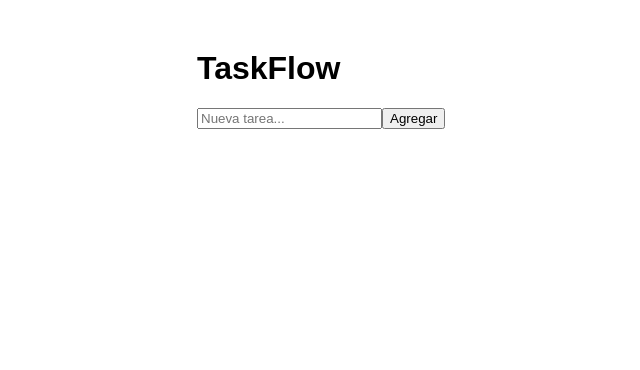
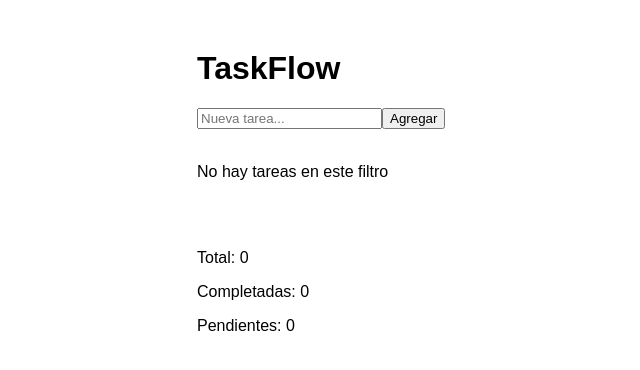
Before and after one commit to Fernando241/TaskFlow, a Vue app: page / in a window 1280 px wide. Shown: the top 370 px of the page, without its empty margins (143-783 px from the left). Built offline with nearby package versions, Linux system fonts and the light colour scheme.

Commit message:
feat: add task filtering with derived state and improve task visibility

```diff
--- a/src/components/tasks/TaskList.vue
+++ b/src/components/tasks/TaskList.vue
@@ -1,7 +1,12 @@
 <template>
     <div>
+
+    <p v-if="!store.filteredTasks.length">
+        No hay tareas en este filtro
+    </p>
+
     <TaskItem
-        v-for="task in store.tasks"
+        v-for="task in store.filteredTasks"
         :key="task.id"
         :task="task"
     />
--- a/src/stores/taskStore.js
+++ b/src/stores/taskStore.js
@@ -2,8 +2,34 @@ import { defineStore } from 'pinia'
 
 export const useTaskStore = defineStore('task', {
     state: () => ({
-    tasks: []
+    tasks: [],
+    filter: 'all', //'all' | 'completed' | 'pending'
     }),
+
+    getters: {
+    filteredTasks(state) {
+        switch (state.filter) {
+        case 'completed':
+            return state.tasks.filter(task => task.completed)
+        case 'pending':
+            return state.tasks.filter(task => !task.completed)
+        default:
+            return state.tasks
+        }
+    },
+
+    totalTasks(state) {
+        return state.tasks.length
+    },
+
+    completedTasks(state) {
+        return state.tasks.filter(task => task.completed).length
+    },
+
+    pendingTasks(state) {
+        return state.tasks.filter(task => !task.completed).length
+    }
+    },
 
     actions: {
     loadTasks() {
@@ -37,6 +63,11 @@ export const useTaskStore = defineStore('task', {
     deleteTask(id) {
         this.tasks = this.tasks.filter(t => t.id !== id)
         this.saveTasks()
+    },
+
+    setFilter(newFilter) {
+    this.filter = newFilter
     }
+
     }
 })
--- a/src/views/HomeView.vue
+++ b/src/views/HomeView.vue
@@ -3,7 +3,10 @@
         <h1>TaskFlow</h1>
 
         <TaskForm /><br>
-        <TaskList />
+        <TaskList /><br><br>
+        <p>Total: {{ taskStore.totalTasks }}</p>
+        <p>Completadas: {{ taskStore.completedTasks }}</p>
+        <p>Pendientes: {{ taskStore.pendingTasks }}</p>
     </div>
 </template>
 
```
Also changed, not shown: src/components/tasks/TaskFilters.vue (added, +24 -0 lines).
